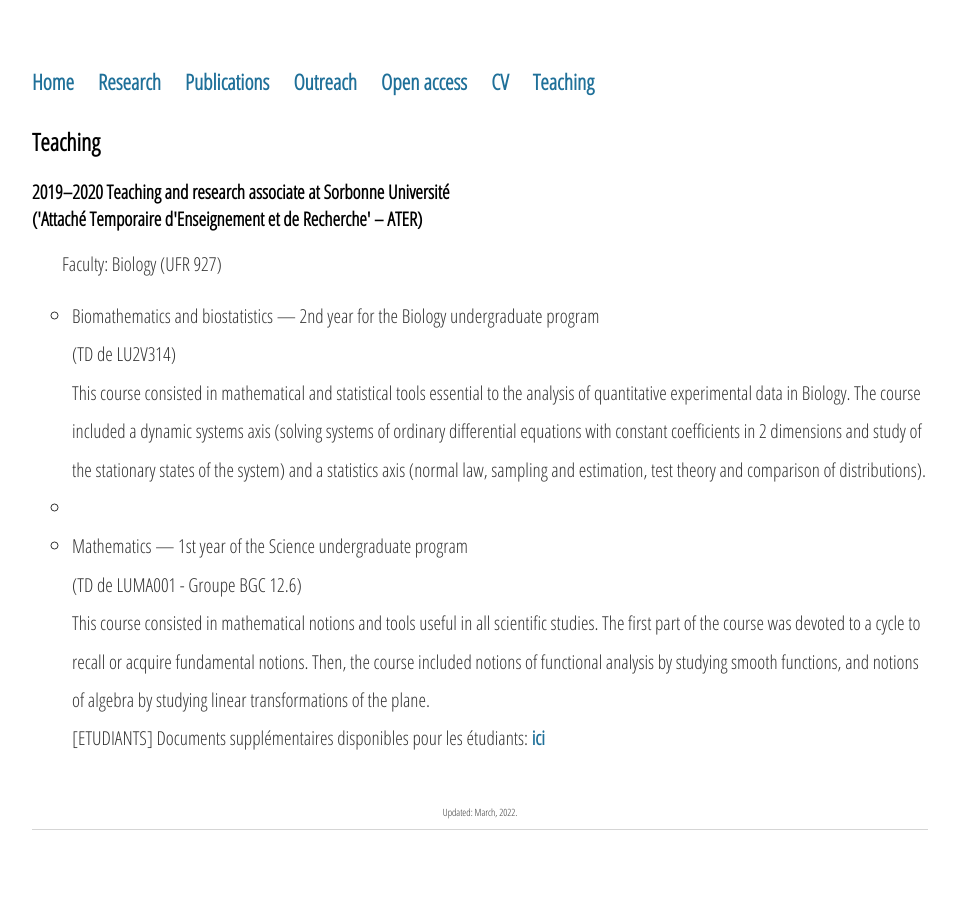
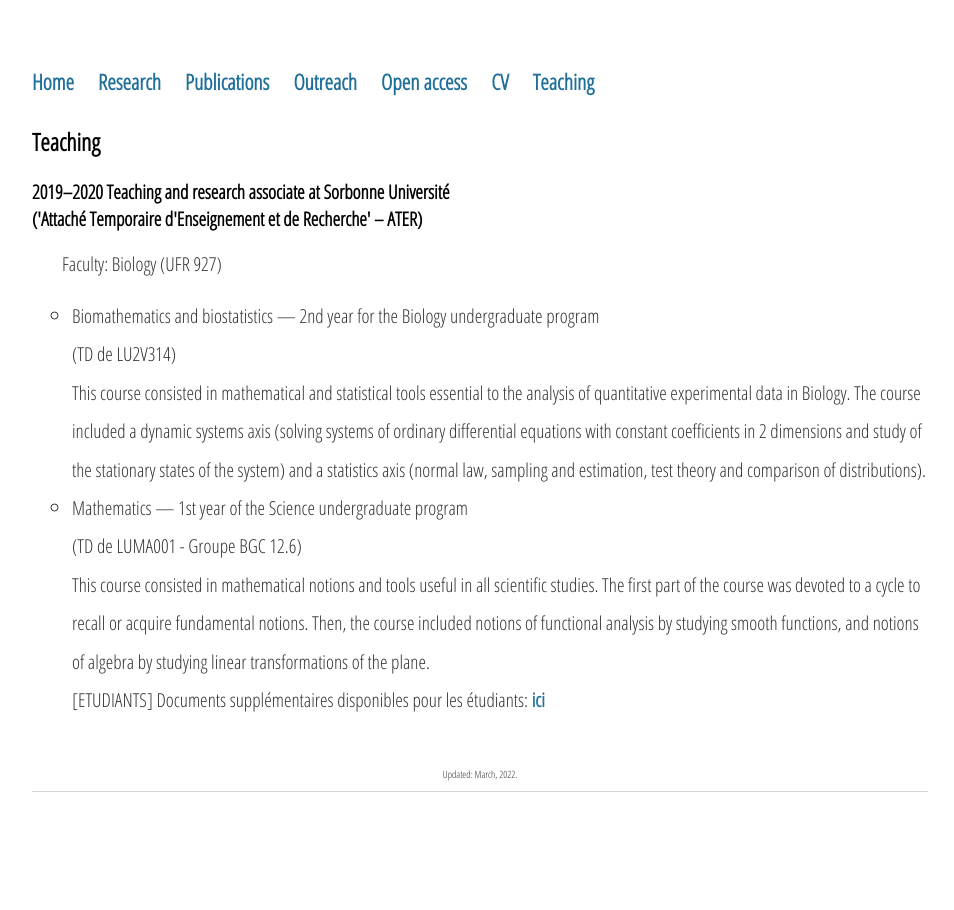
Before and after one commit to sjijon/sjijon.github.io, a Jekyll site: the page built from teaching.html, in a window 1280 px wide. Shown: the whole page, without its empty margins (160-1114 px from the left). Built offline with Jekyll 4.4.1, drawn with Linux system fonts in a browser that asks for light colours; nearby versions of some CDN libraries.

Commit message:
Fix vertical space

```diff
--- a/teaching.html
+++ b/teaching.html
@@ -16,8 +16,9 @@ title: Teaching
 		<br>This course consisted in mathematical and statistical tools essential to the analysis of quantitative experimental data in Biology.
 			The course included a dynamic systems axis (solving systems of ordinary differential equations with constant coefficients in
 			2 dimensions and study of the stationary states of the system) and a statistics axis (normal law, sampling and estimation,
-			test theory and comparison of distributions).</li>
-		<li></li>
+			test theory and comparison of distributions).
+		<br>
+		</li>
 		<li>
 		Mathematics — 1st year of the Science undergraduate program
 		<br>(TD de LUMA001 - Groupe BGC 12.6)
@@ -25,7 +26,8 @@ title: Teaching
 			a cycle to recall or acquire fundamental notions. Then, the course included notions of functional analysis
 			by studying smooth functions, and notions of algebra by studying linear transformations of the plane.
 		<br>[ETUDIANTS] Documents supplémentaires disponibles pour les étudiants:
-			<a href="https://sjijon.github.io/teaching/SU/2019-2020/LUMA001-BGC12-6.html" target="_blank"><strong>ici</strong></a></li>
+			<a href="https://sjijon.github.io/teaching/SU/2019-2020/LUMA001-BGC12-6.html" target="_blank"><strong>ici</strong></a>
+		</li>
 	</ul>
 	</p>
 	<br>
```
